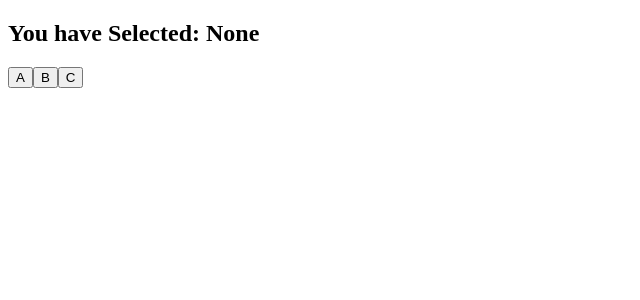
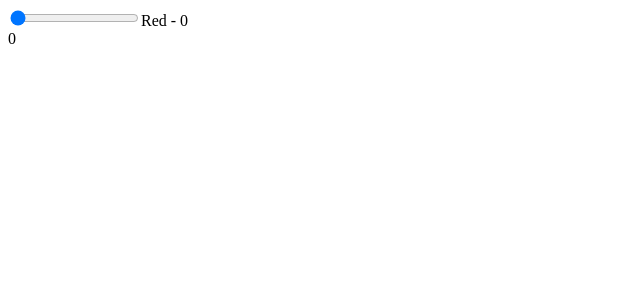
Before and after one commit to Sevdariel/ANF, a React (Create React App) app in the folder PRECourse/React/react-app/: page / in a window 1280 px wide. Shown: the top 300 px of the page, without its empty margins (0-640 px from the left). Built offline with nearby package versions, Linux system fonts and the light colour scheme.

Commit message:
Reusable components

```diff
--- a/PRECourse/React/react-app/src/App.js
+++ b/PRECourse/React/react-app/src/App.js
@@ -1,40 +1,89 @@
 import React from "react";
+import ReactDOM from "react-dom";
+import PropTypes from "prop-types";
 
 class App extends React.Component {
-  render() {
-    return (
-      <Buttons>
-        <button value="A">A</button>
-        <button value="B">B</button>
-        <button value="C">C</button>
-      </Buttons>
-    );
-  }
-}
-
-class Buttons extends React.Component {
   constructor() {
     super();
-    this.state = { selected: "None" };
+    this.state = {
+      red: 0,
+      green: 0,
+      blue: 0,
+    };
+
+    this.update = this.update.bind(this);
   }
 
-  selectedItem(selected) {
-    this.setState({ selected });
+  update(e) {
+    this.setState({
+      red: ReactDOM.findDOMNode(this.refs.red.refs.inp).value,
+      green: ReactDOM.findDOMNode(this.refs.green.refs.inp).value,
+      blue: ReactDOM.findDOMNode(this.refs.blue.refs.inp).value,
+    });
   }
 
   render() {
-    let fn = (child) =>
-      React.cloneElement(child, {
-        onClick: this.selectedItem.bind(this, child.props.value),
-      });
-    let items = React.Children.map(this.props.children, fn);
     return (
       <div>
-        <h2>You have Selected: {this.state.selected}</h2>
-        {items}
+        <NumInput
+          ref="red"
+          min={0}
+          max={255}
+          step={1}
+          val={+this.state.red}
+          label="Red"
+          type="range"
+          update={this.update}
+        />
+        {this.state.red}
       </div>
     );
   }
 }
 
+class NumInput extends React.Component {
+  render() {
+    let label =
+      this.props.label !== "" ? (
+        <label>
+          {this.props.label} - {this.props.val}
+        </label>
+      ) : (
+        ""
+      );
+    return (
+      <div>
+        <input
+          type={this.props.type}
+          min={this.props.min}
+          max={this.props.max}
+          step={this.props.step}
+          defaultValue={this.props.val}
+          onChange={this.props.update}
+        />
+        {label}
+      </div>
+    );
+  }
+}
+
+NumInput.propTypes = {
+  min: PropTypes.number,
+  max: PropTypes.number,
+  step: PropTypes.number,
+  val: PropTypes.number,
+  label: PropTypes.string,
+  update: PropTypes.func.isRequired,
+  type: PropTypes.oneOf(["number", "range"]),
+};
+
+NumInput.defaultProps = {
+  min: 0,
+  max: 0,
+  step: 1,
+  val: 0,
+  label: "",
+  type: "range",
+};
+
 export default App;
```
